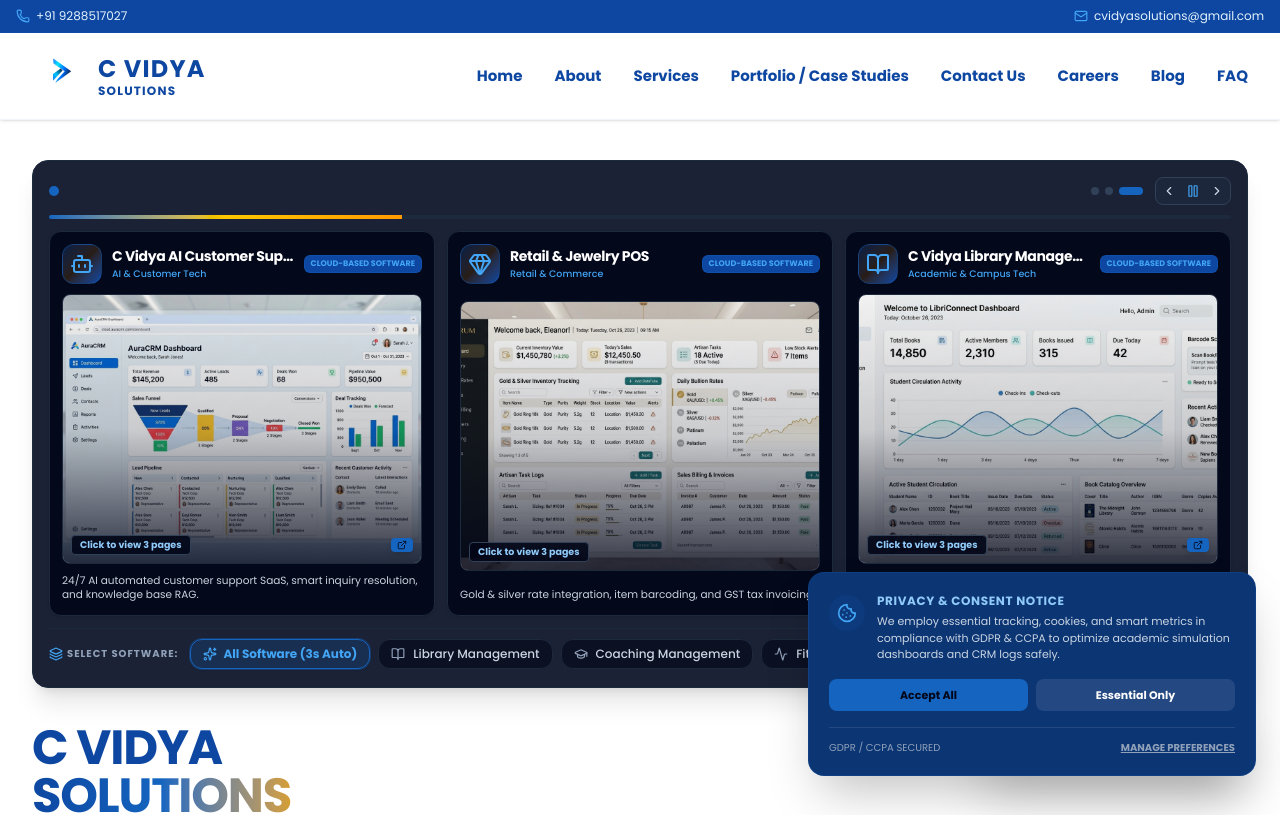
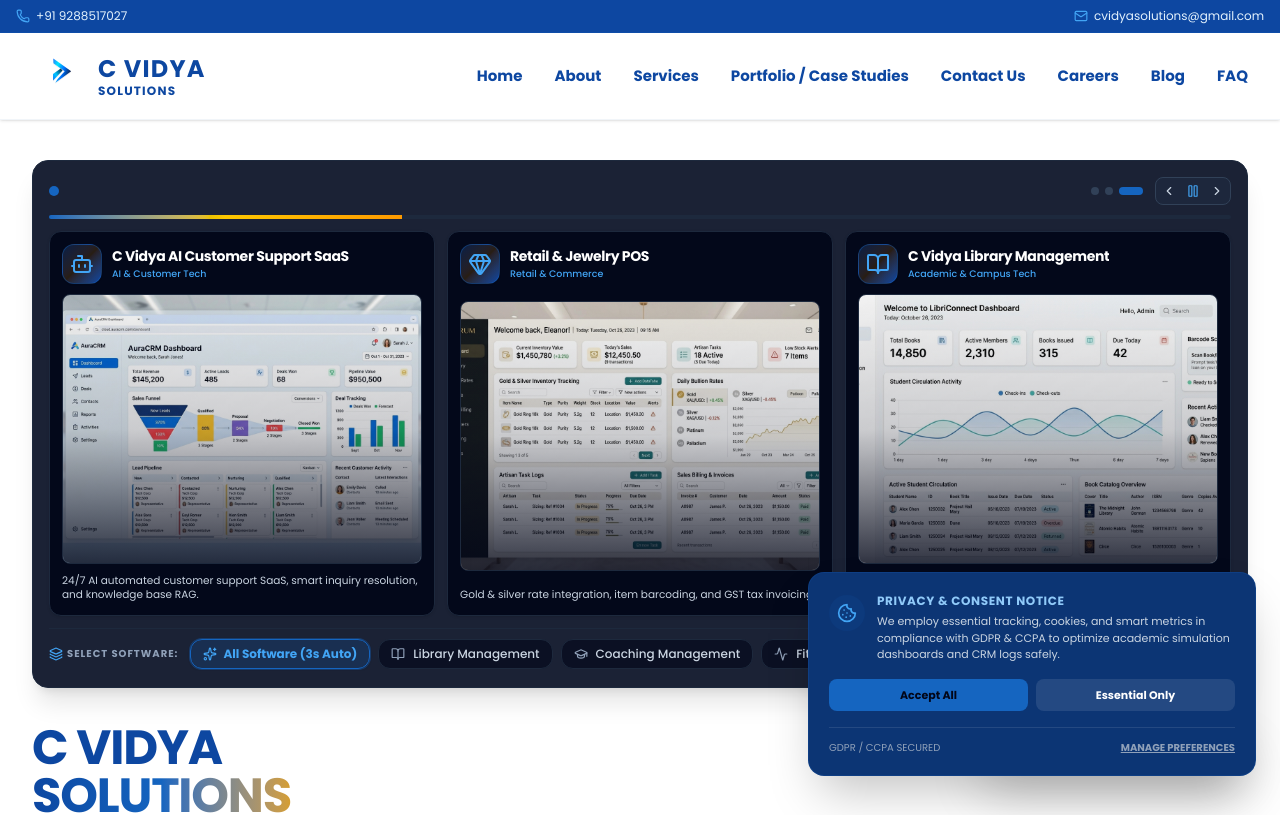
Before and after one commit to chiranjeevdas972-alt/C-Vidya-Solutions, a React (Vite) app: page / in a window 1280 px wide. Shown: the top 815 px of the page. Built offline with nearby package versions, Linux system fonts and the light colour scheme.

Commit message:
refactor(ui): remove product badges and view details link
Clean up the SoftwareHeroBanner card layout by removing the static product badge and the preview call-to-action link to simplify the visual interface.

```diff
--- a/src/components/SoftwareHeroBanner.tsx
+++ b/src/components/SoftwareHeroBanner.tsx
@@ -495,10 +495,6 @@
                         </p>
                       </div>
                     </div>
-
-                    <span className="text-[8px] font-mono font-black uppercase bg-brand-navy-900 text-brand-gold-400 px-1.5 py-0.5 rounded-md border border-brand-gold-500/30 shrink-0">
-                      {prod.badge}
-                    </span>
                   </div>
 
                   {/* Software Image Preview */}
@@ -509,24 +505,6 @@
                       className="w-full h-full object-cover object-top filter brightness-95 group-hover/card:scale-105 transition-transform duration-300"
                     />
                     <div className="absolute inset-0 bg-gradient-to-t from-slate-950 via-slate-950/20 to-transparent opacity-80" />
-
-                    <div className="absolute bottom-2 left-2 right-2 flex items-center justify-between text-[9.5px] font-mono text-slate-200">
-                      <span className="bg-slate-950/90 px-2 py-0.5 rounded border border-slate-700 text-brand-gold-300 font-bold">
-                        Click to view 3 pages
-                      </span>
-                      {prod.link && (
-                        <a
-                          href={prod.link}
-                          target="_blank"
-                          rel="noreferrer"
-                          onClick={(e) => e.stopPropagation()}
-                          className="bg-brand-gold-500 hover:bg-brand-gold-400 text-slate-950 px-1.5 py-0.5 rounded text-[9px] font-extrabold flex items-center gap-0.5 shadow-md"
-                          title="Demo"
-                        >
-                          <ExternalLink className="w-2.5 h-2.5" />
-                        </a>
-                      )}
-                    </div>
                   </div>
 
                   <p className="text-[10.5px] text-slate-300 leading-snug line-clamp-2 font-normal">
```
